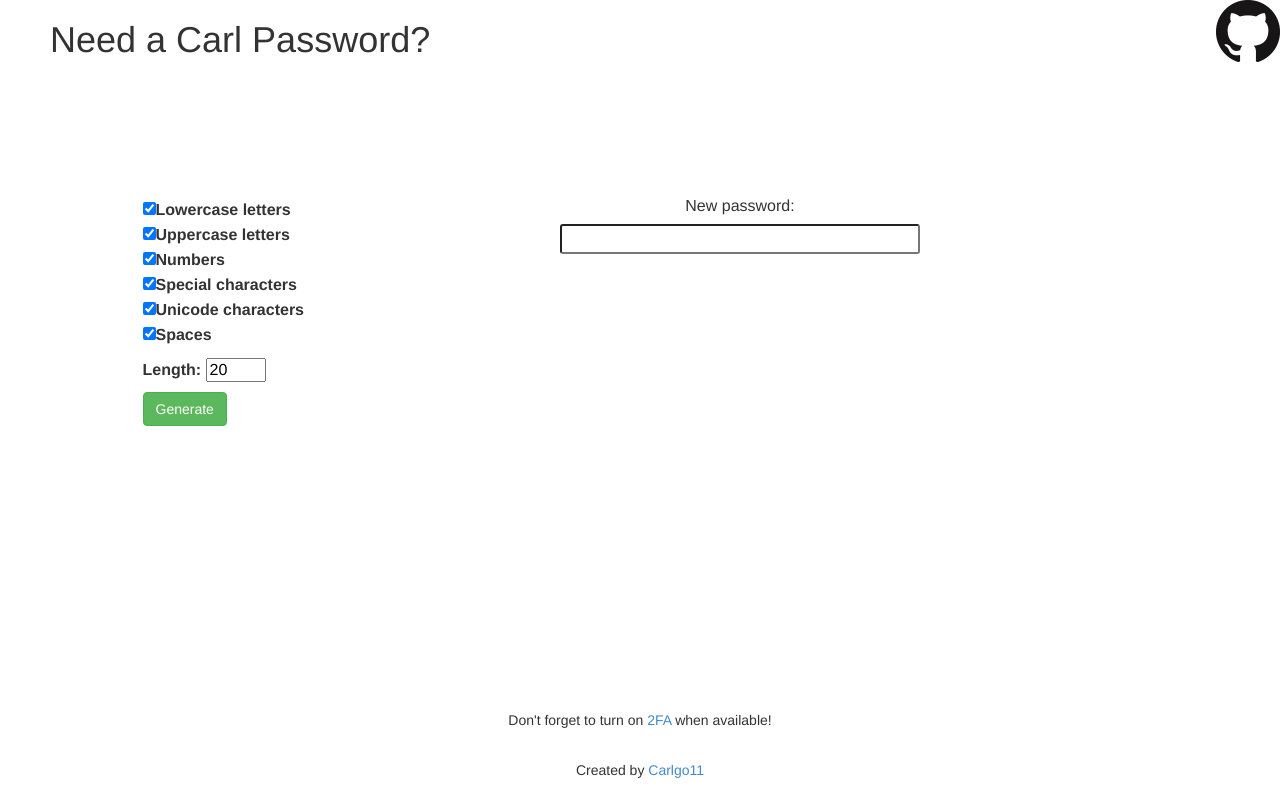
After one commit to Carlgo11/password, a PHP site: page /index.html in a window 1280 px wide. The commit adds this page. Run offline with PHP 8.4, Linux system fonts and the light colour scheme.

Commit message:
Update to full JS usage.

```diff
--- a/css/main.css
+++ b/css/main.css
@@ -2,8 +2,13 @@
   position: absolute;
   bottom: 0px;margin-left: auto;
   margin-right: auto;
+  margin-bottom: 20px;
   text-align: center;
   width: 100%;
+}
+
+.footer2 {
+  margin-top: 30px;
 }
 
 .options {
@@ -22,8 +27,19 @@
   margin-left: 50px;
 }
 
-.bad-password-alert {
-    width: 40em;
-    margin-left: 90px;
-    margin-top: 15px;
+.length {
+  margin-top: 10px;
+  width: 60px
 }
+
+.password {
+  width: 30em;
+}
+
+.password-container {
+  margin-left: 200px;
+}
+
+.generate {
+  margin-top: 5px;
+}
--- /dev/null
+++ b/index.html
@@ -0,0 +1,38 @@
+<!DOCTYPE html>
+<html>
+  <head>
+    <meta http-equiv="Content-Type" content="text/html; charset=UTF-8">
+    <meta http-equiv="X-UA-Compatible" content="IE=edge">
+    <meta name="viewport" content="width=device-width, initial-scale=1">
+    <meta name="description" content="Generate good passwords">
+    <meta name="author" content="Carlgo11">
+    <link rel="icon" type="image/vnd.microsoft.icon"  href="./resources/media/32.ico"/>
+    <link href="./css/bootstrap.min.css" rel="stylesheet">
+    <link href="./css/main.css" rel="stylesheet">
+    <title>Carl Passwords</title>
+  </head>
+  <body>
+    <a href="https://github.com/Carlgo11/password"><img class="github" src="./resources/media/GitHub-Mark-64px.png" alt="github"></a>
+    <h1 class="title">Need a Carl Password?</h1>
+    <div class="vertical-center">
+      <div class="container" >
+        <div class="options">
+          <label><input type="checkbox" id="l" checked="">Lowercase letters</label><br>
+          <label><input type="checkbox" id="u" checked="">Uppercase letters</label><br>
+          <label><input type="checkbox" id="d" checked="">Numbers</label><br>
+          <label><input type="checkbox" id="s" checked="">Special characters</label><br>
+          <label><input type="checkbox" id="un" checked="">Unicode characters</label><br>
+          <label><input type="checkbox" id="sp" checked="">Spaces</label><br>
+          <label>Length: <input type="number" id="length" class="length" value="20"></label><br>
+          <button class="btn btn-success generate" id="generate">Generate</button>
+        </div>
+        <div class="password-container">
+          <p>New password:</p>
+          <input type="text" class="input-sm password" id="password"><br>
+        </div>
+      </div>
+    </div>
+    <div id="footer" class="footer">Don't forget to turn on <a href="https://twofactorauth.org/">2FA</a> when available!<div class="footer2">Created by <a href="https://carlgo11.com/">Carlgo11</a></div></div>
+    <script src="./js/main.js"></script>
+  </body>
+</html>
--- /dev/null
+++ b/js/main.js
@@ -0,0 +1,46 @@
+document.getElementById('generate').onclick = genPassword;
+
+function getRandomInt(min, max) {
+    return Math.floor(Math.random() * (max - min + 1)) + min;
+}
+
+function genPassword() {
+    var passLength = document.getElementById('length').value;
+    var pass="";
+    for (i = 0; i < passLength; i++) {
+        var a = [];
+
+        if (document.getElementById('d').checked) {
+            a.push([48, 57]);
+        }
+
+        if (document.getElementById('u').checked) {
+            a.push([65, 90]);
+        }
+
+        if (document.getElementById('l').checked) {
+            a.push([97, 122]);
+        }
+
+        if (document.getElementById('un').checked) {
+            a.push([161, 9999]);
+        }
+
+        if (document.getElementById('s').checked) {
+            a.push([33, 47]);
+        }
+
+        if (document.getElementById('sp').checked) {
+            a.push([32, 32]);
+        }
+
+        var length = a.length;
+        var type = getRandomInt(0, length - 1);
+        console.log("a: "+(a[type][0]));
+        var min = a[type][0];
+        var max = a[type][1];
+        var randUnicode = String.fromCharCode(getRandomInt(min, max));
+        pass+=randUnicode;
+    }
+    document.getElementById('password').value = pass.toString();
+}
```
Also changed, not shown: index.php (deleted, +0 -141 lines). Lines whose indentation alone changed are shown as unchanged.
